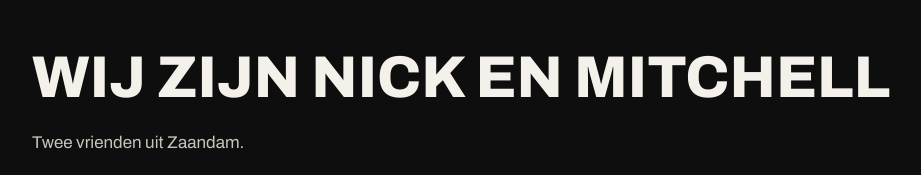
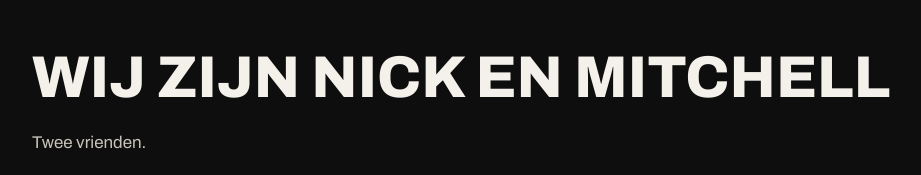
Before and after one commit to Mitchellbroekhuizen/detailing-en-co, a plain HTML site: page index.html in a window 1280 px wide. Shown: the part 5760-5935 px from the top of the page, without its empty margins (32-953 px from the left). Drawn offline with Linux system fonts and the light colour scheme.

Commit message:
Teamtekst: alleen Twee vrienden
Co-Authored-By: Claude Opus 5.5 <noreply@anthropic.com>
Claude-Session: https://claude.ai/code/session_01EuwXxxUXZbuqVgu24DzX8y

```diff
--- a/index.html
+++ b/index.html
@@ -307,7 +307,7 @@ footer .col{display:flex;flex-direction:column;gap:12px}
     </figure>
     <div style="display:flex;flex-direction:column;gap:22px">
       <h2 id="team-kop" class="h2">Wij zijn Nick en Mitchell</h2>
-      <p class="lede">Twee vrienden uit Zaandam.</p>
+      <p class="lede">Twee vrienden.</p>
       <p class="lede">Eén auto per keer, nooit een borstel op je lak, en we zeggen eerlijk wat je auto nodig heeft. Ook als dat het goedkopere pakket is.</p>
       <a class="btn btn-line" href="https://wa.me/31600000000" style="align-self:flex-start">Stel ons een vraag</a>
     </div>
```
